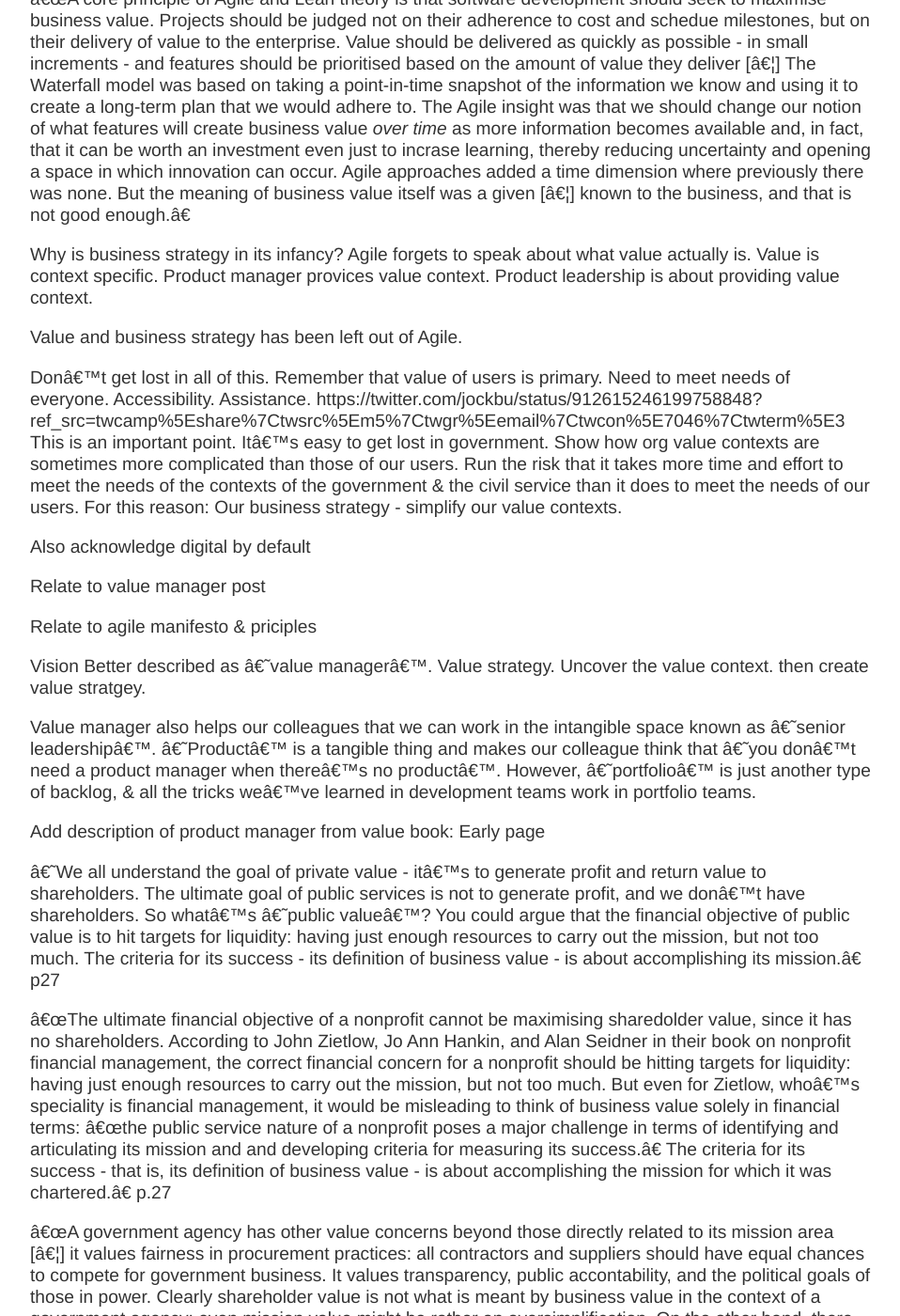
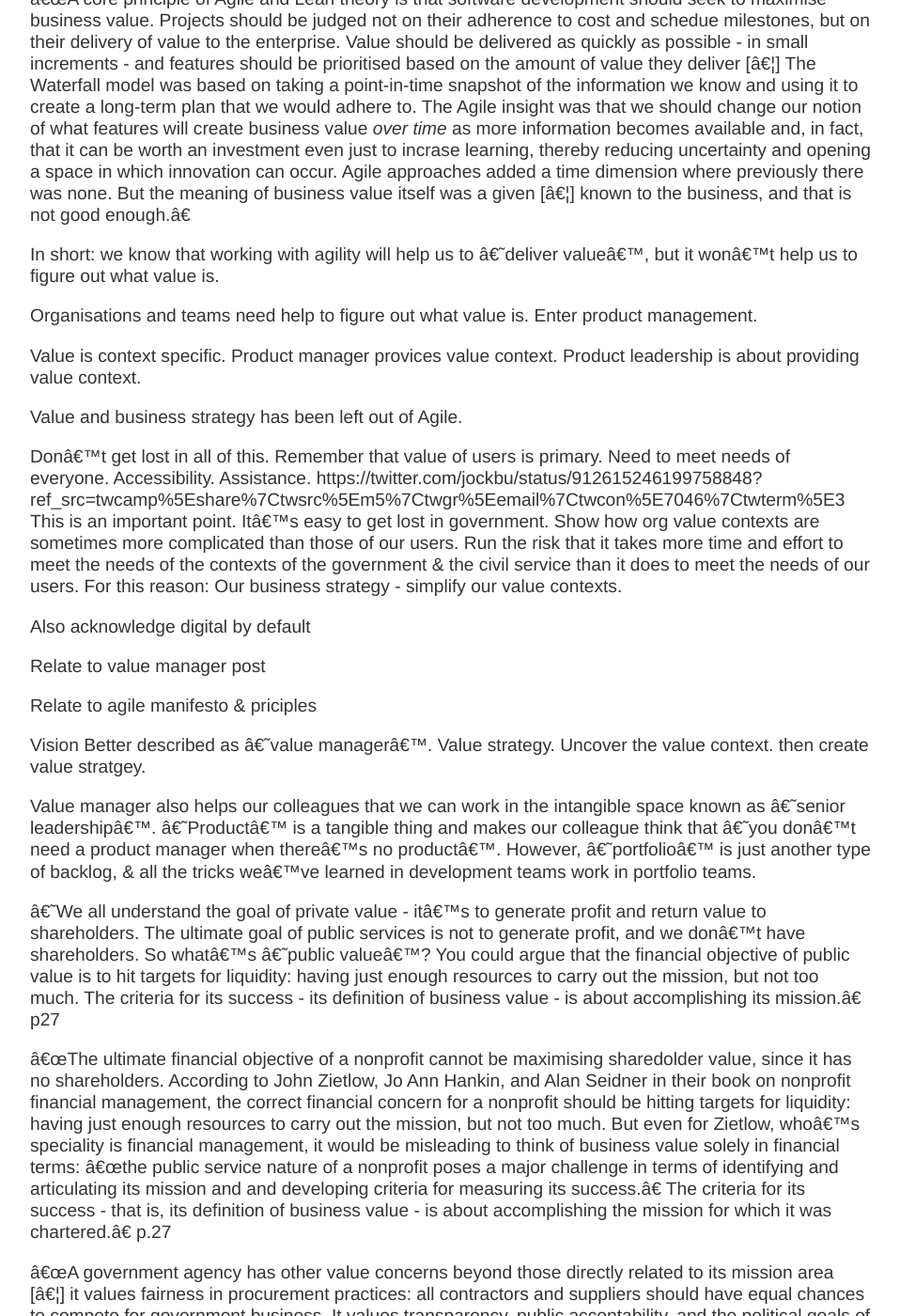
Before and after one commit to scottcolfer/scottcolfer.github.io, a Jekyll site: the page built from _posts/2018-03-02-value-context.md, in a window 1280 px wide and 1400 px high, scrolled down 597 px. Shown: the whole window at 94% size, without its empty margins (160-1118 px from the left). Built offline with Jekyll 4.4.1, drawn with Linux system fonts in a browser that asks for light colours.

Commit message:
Update 2018-03-02-value-context.md

```diff
--- a/_posts/2018-03-02-value-context.md
+++ b/_posts/2018-03-02-value-context.md
@@ -16,8 +16,11 @@ One reason might be that the Agile Manifesto talks about value being our highest
 
 "A core principle of Agile and Lean theory is that software development should seek to maximise business value. Projects should be judged not on their adherence to cost and schedue milestones, but on their delivery of value to the enterprise. Value should be delivered as quickly as possible - in small increments - and features should be prioritised based on the amount of value they deliver [...] The Waterfall model was based on taking a point-in-time snapshot of the information we know and using it to create a long-term plan that we would adhere to. The Agile insight was that we should change our notion of what features will create business value *over time* as more information becomes available and, in fact, that it can be worth an investment even just to incrase learning, thereby reducing uncertainty and opening a space in which innovation can occur. Agile approaches added a time dimension where previously there was none. But the meaning of business value itself was a given [...] known to the business, and that is not good enough."
 
-Why is business strategy in its infancy?
-Agile forgets to speak about what value actually is.
+In short: we know that working with agility will help us to 'deliver value', but it won't help us to figure out what value is.
+
+Organisations and teams need help to figure out what value is. Enter product management.
+
+
 Value is context specific.
 Product manager provices value context.
 Product leadership is about providing value context.
@@ -41,9 +44,6 @@ Better described as ‘value manager’.
 Value strategy. Uncover the value context. then create value stratgey.
 
 Value manager also helps our colleagues that we can work in the intangible space known as 'senior leadership’. 'Product’ is a tangible thing and makes our colleague think that 'you don’t need a product manager when there’s no product’. However, 'portfolio’ is just another type of backlog, & all the tricks we’ve learned in development teams work in portfolio teams.
-
-Add description of product manager from value book:
- Early page
 
 'We all understand the goal of private value - it's to generate profit and return value to shareholders. The ultimate goal of public services is not to generate profit, and we don't have shareholders. So what's 'public value'? You could argue that the financial objective of public value is to hit targets for liquidity: having just enough resources to carry out the mission, but not too much. The criteria for its success - its definition of business value - is about accomplishing its mission." p27
 
```
